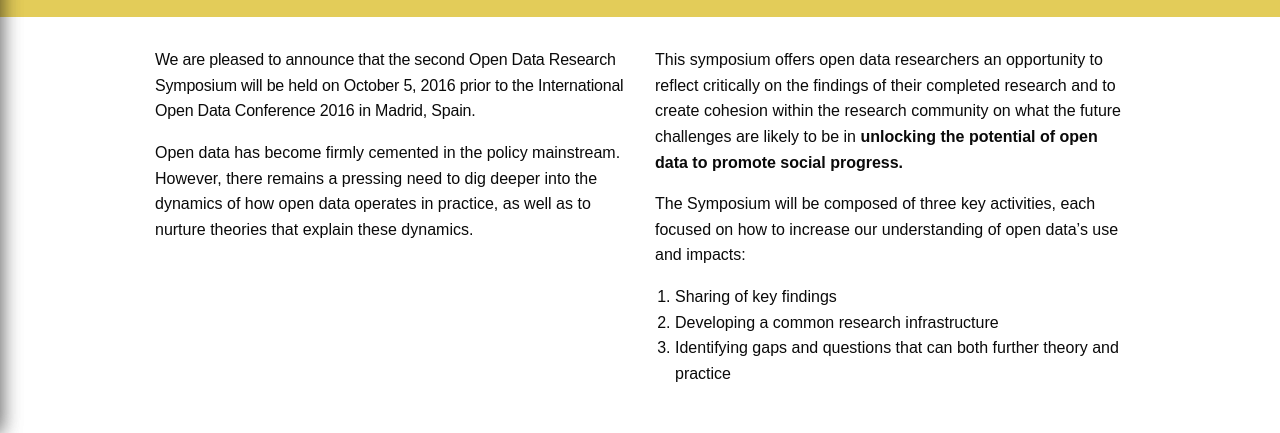
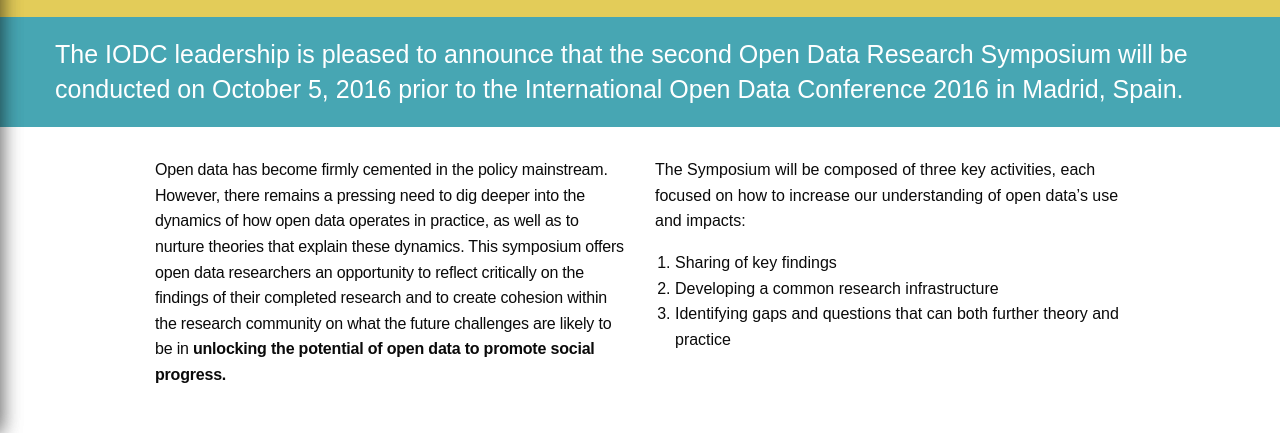
Before and after one commit to GovLab/open-data-symposium-2016, a plain HTML site: page index.html in a window 1280 px wide. Shown: the part 367-800 px from the top of the page. Drawn offline with nearby package versions, Linux system fonts and the light colour scheme; a script that the page names is missing.

Commit message:
Adds divider with odrs announcement

```diff
--- a/index.html
+++ b/index.html
@@ -69,14 +69,20 @@
   <h2>Symposium Objectives</h2>
 </div>
 
+<div class="b-divider m-green" id="odrs-announcement">
+    <div class="row">
+        <div class="column small-12">
+            <h4>The IODC leadership is pleased to announce that the second Open Data Research Symposium will be conducted on October 5, 2016 prior to the International Open Data Conference 2016 in Madrid, Spain.</h4>
+        </div>
+    </div>
+</div>
+
 <section class="b-page-section">
   <div class="row e-content">
     <div class="medium-5 column medium-offset-1">
-      <p style="letter-spacing: -.2px;">We are pleased to announce that the second Open Data Research Symposium will be held on October 5, 2016 prior to the International Open Data Conference 2016 in Madrid, Spain.</p>
-      <p>Open data has become firmly cemented in the policy mainstream. However, there remains a pressing need to dig deeper into the dynamics of how open data operates in practice, as well as to nurture theories that explain these dynamics.</p>
+      <p style="letter-spacing: -.2px;">Open data has become firmly cemented in the policy mainstream. However, there remains a pressing need to dig deeper into the dynamics of how open data operates in practice, as well as to nurture theories that explain these dynamics. This symposium offers open data researchers an opportunity to reflect critically on the findings of their completed research and to create cohesion within the research community on what the future challenges are likely to be in <strong>unlocking the potential of open data to promote social progress.</strong></p>
     </div>
     <div class="medium-5 column end">
-      <p>This symposium offers open data researchers an opportunity to reflect critically on the findings of their completed research and to create cohesion within the research community on what the future challenges are likely to be in <strong>unlocking the potential of open data to promote social progress.</strong></p>
       <p>The Symposium will be composed of three key activities, each focused on how to increase our understanding of open data’s use and impacts:</p>
       <ol>
         <li>Sharing of key findings</li>
```
